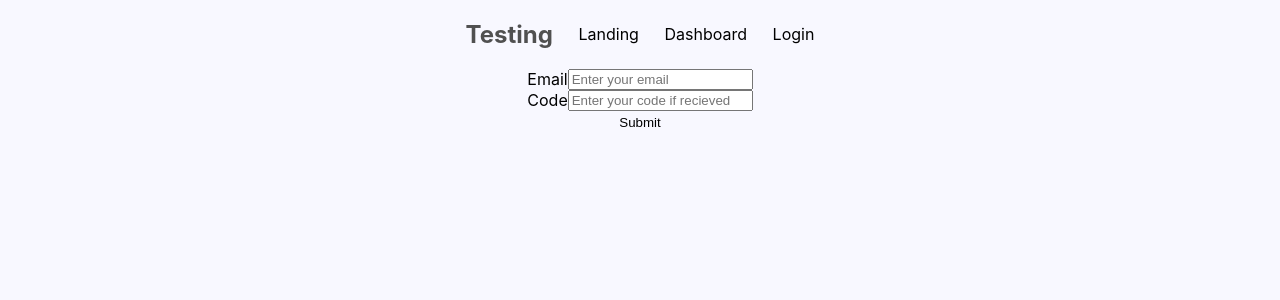
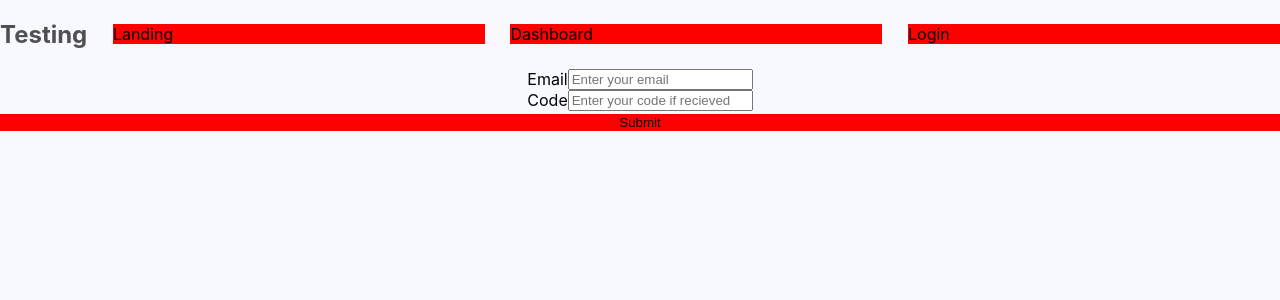
Before and after one commit to westshae/PEF, a Next.js app: page /login in a window 1280 px wide. Shown: the top 300 px of the page. Built offline with nearby package versions, Linux system fonts and the light colour scheme.

Commit message:
Made all buttons be affected from a single css config

```diff
--- /dev/null
+++ b/src/components/Button.tsx
@@ -0,0 +1,20 @@
+import styled from "styled-components"
+import Link from "next/link"
+
+const ButtonStyle = `
+  justify-content:center;
+  width:100%;
+  background:red;
+  border:none;
+`
+
+const StyledButton = styled.button`${ButtonStyle}`;
+const LinkStyle = styled.a`${ButtonStyle}`;
+
+const StyledLink = ({href, text}:{href:string, text:string}) => (
+  <Link href={href} passHref>
+    <LinkStyle>{text}</LinkStyle>
+  </Link>
+)
+
+export {StyledButton, StyledLink}
--- a/src/components/Container.tsx
+++ b/src/components/Container.tsx
@@ -4,12 +4,9 @@ import styled from "styled-components";
 //Overall container for all components on the page, wraps around navbar and content
 const Container = styled.div`
     background-color:#f8f8ff;
-    /* background-color:red; */
     display:flex;
     flex-direction:column;
     overflow:visible;
-    height: 100%;
-    width: 100%;
     height: 100vh;
     width: 100vw;
 `
--- a/src/components/Navigation.tsx
+++ b/src/components/Navigation.tsx
@@ -1,19 +1,9 @@
 //Package imports
 import styled from "styled-components";
 import React from "react";
-import Link from "next/link"
 
-//Style for navigation buttons
-const StyledLink = styled(Link)`
-    background:transparent;
-    color: #322759 ;
-    border:none;
-    font-size:1.25em;
-    font-family:Helvetica;
-    :hover{
-        text-decoration:underline 2px;
-    }
-`
+import { StyledLink } from "./Button";
+
 //Style for navigation bar background
 const StyledNavigation = styled.nav`
     background-color: transparent;
@@ -43,9 +33,9 @@ const Navigation = () => {
         <StyledNavigation>
                 <Section>
                     <Title>Testing</Title>
-                    <StyledLink href="/">Landing</StyledLink>
-                    <StyledLink href="/dashboard">Dashboard</StyledLink>
-                    <StyledLink href="/login">Login</StyledLink>
+                    <StyledLink href="/" text="Landing"/>
+                    <StyledLink href="/dashboard" text="Dashboard"/>
+                    <StyledLink href="/login" text="Login"/>
                 </Section>
         </StyledNavigation>
     )
--- a/src/components/UserInput.tsx
+++ b/src/components/UserInput.tsx
@@ -1,6 +1,7 @@
 import { useState } from "react";
 import {login} from "../interactions/user_interactions"
 import styled from "styled-components";
+import { StyledButton } from "./Button";
 
 interface User {
     id:number,
@@ -20,13 +21,6 @@ const IndividualFormStyle = styled.div`
     display:flex;
     flex-grow:400;
     justify-content:center;
-`
-
-const SubmitButton = styled.button`
-    justify-content:center;
-    width:100%;
-    background:transparent;
-    border:none;
 `
 
 const UserInput = () =>{
@@ -57,7 +51,7 @@ const UserInput = () =>{
                 <input value={code} onChange={(e) => setCode(e.target.value)} type="text" placeholder="Enter your code if recieved" id={"code"}/>
             </IndividualFormStyle>
 
-            <SubmitButton type="submit">Submit</SubmitButton>
+            <StyledButton type="submit">Submit</StyledButton>
         </Form>
     </OverallStyle>
   );
```
